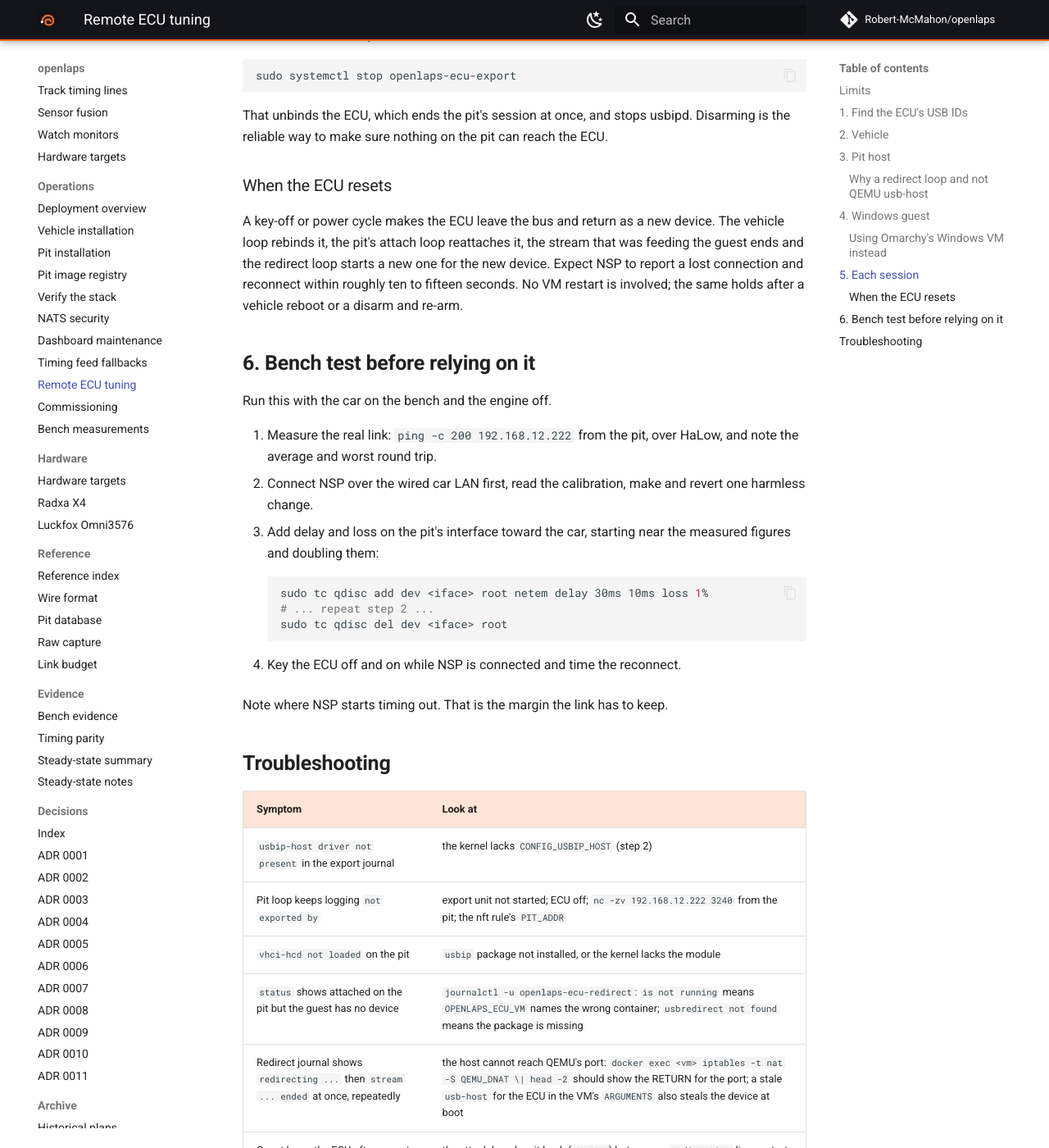
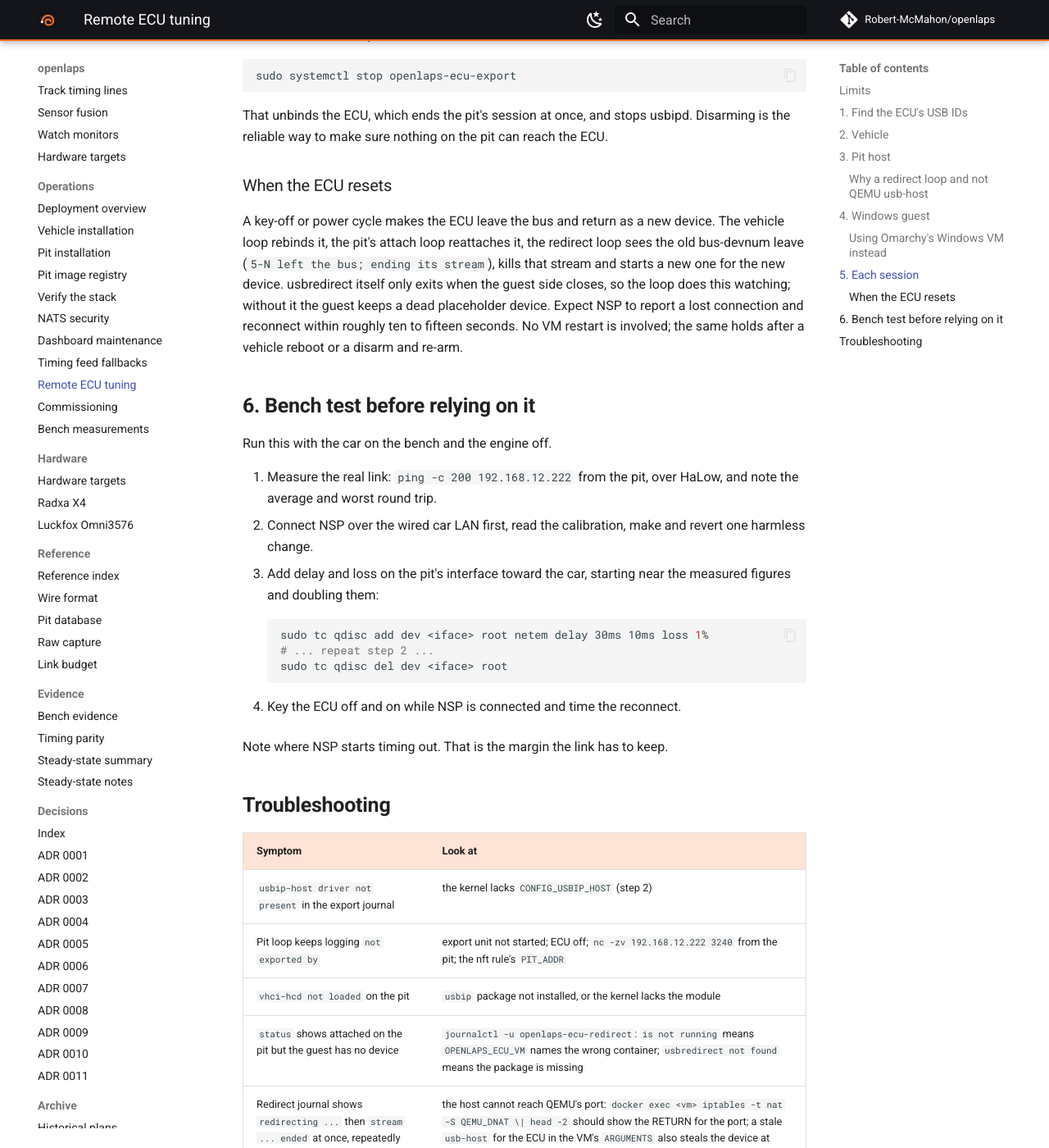
Before and after one commit to Robert-McMahon/openlaps, an MkDocs documentation site: the page built from docs/operations/remote-ecu.md, in a window 1280 px wide and 1400 px high, scrolled down 4252 px. Shown: the whole window at 82% size. Built offline with MkDocs 1.6.1 and Material for MkDocs 9.7.7, drawn with Linux system fonts in a browser that asks for light colours; comment, search, counter and statistics services are not loaded; some of the changed text lies outside the part shown.

Commit message:
End the ECU stream ourselves when the ECU resets under usbredirect
usbredirect exits when the guest side closes but not when its USB device
leaves the bus. At Collie on 2026-11-13 an ECU key cycle left it holding
the old bus-devnum with a dead 1.5 Mb/s placeholder in the guest, so the
redirect loop never saw the stream end and never started one for the
reattached ECU; only a VM restart recovered it.

Run usbredirect in the background and watch the device from the loop:
when the VID:PID is gone or has a new devnum, kill the stream and let the
next pass stream the new device.

Co-Authored-By: Claude Fable 5.1 <noreply@anthropic.com>
(cherry picked from commit c8a2f73b369bf22441babf4097796583ecca6a9a)

```diff
--- a/docs/operations/remote-ecu.md
+++ b/docs/operations/remote-ecu.md
@@ -202,8 +202,10 @@ reach the ECU.
 
 A key-off or power cycle makes the ECU leave the bus and return as a new
 device. The vehicle loop rebinds it, the pit's attach loop reattaches it, the
-stream that was feeding the guest ends and the redirect loop starts a new one
-for the new device. Expect NSP to report a lost connection and reconnect
+redirect loop sees the old bus-devnum leave (`5-N left the bus; ending its
+stream`), kills that stream and starts a new one for the new device.
+usbredirect itself only exits when the guest side closes, so the loop does
+this watching; without it the guest keeps a dead placeholder device. Expect NSP to report a lost connection and reconnect
 within roughly ten to fifteen seconds. No VM restart is involved; the same
 holds after a vehicle reboot or a disarm and re-arm.
 
@@ -237,5 +239,5 @@ Note where NSP starts timing out. That is the margin the link has to keep.
 | `vhci-hcd not loaded` on the pit | `usbip` package not installed, or the kernel lacks the module |
 | `status` shows attached on the pit but the guest has no device | `journalctl -u openlaps-ecu-redirect`: `is not running` means `OPENLAPS_ECU_VM` names the wrong container; `usbredirect not found` means the package is missing |
 | Redirect journal shows `redirecting ...` then `stream ... ended` at once, repeatedly | the host cannot reach QEMU's port: `docker exec <vm> iptables -t nat -S QEMU_DNAT \| head -2` should show the RETURN for the port; a stale `usb-host` for the ECU in the VM's `ARGUMENTS` also steals the device at boot |
-| Guest loses the ECU after a reset and does not get it back | the attach loop has it back (`status`) but no new `redirecting` line: restart `openlaps-ecu-redirect` and report it |
+| Guest loses the ECU after a reset and does not get it back | the attach loop has it back (`status`) but the redirect journal shows no `left the bus` / new `redirecting` line: `systemctl restart openlaps-ecu-redirect` and report it |
 | NSP connects but times out on reads | link latency; see step 6, and try a narrower HaLow channel for margin |
```
Also changed, not shown: 2 other files.
